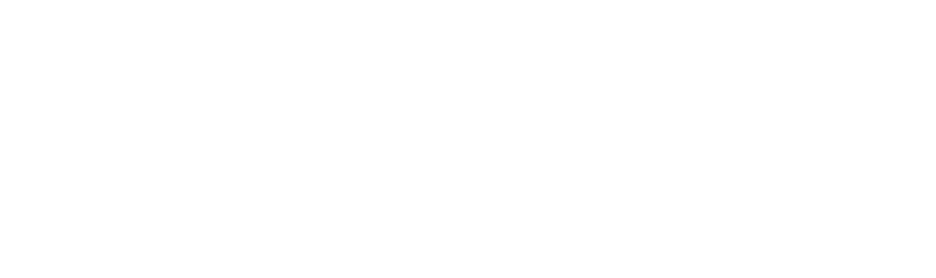
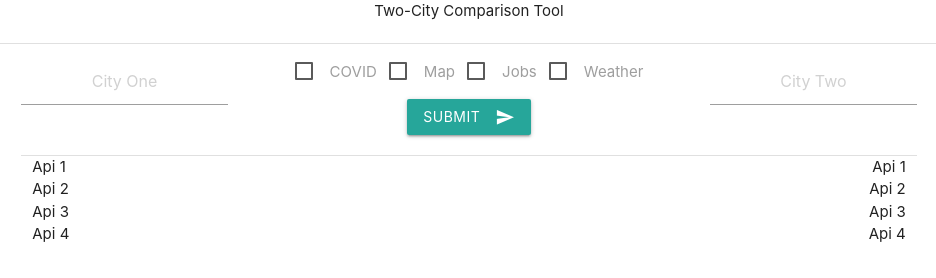
Before and after one commit to Pgandhi21/Two-City-Comparison-Tool, a plain HTML site: page index.html in a window 1280 px wide. Shown: the whole page, without its empty margins (171-1107 px from the left). Drawn offline with nearby package versions, Linux system fonts and the light colour scheme.

Commit message:
basic index.html

```diff
--- a/assets/css/datapage.css
+++ b/assets/css/datapage.css
@@ -0,0 +1,3 @@
+.checkbox-label {
+    padding: 1%;
+}
--- a/index.html
+++ b/index.html
@@ -4,9 +4,101 @@
     <meta charset="UTF-8">
     <meta http-equiv="X-UA-Compatible" content="IE=edge">
     <meta name="viewport" content="width=device-width, initial-scale=1.0">
-    <title>Document</title>
+    <title>Two-City Comparison Tool</title>
+    <link href="https://fonts.googleapis.com/icon?family=Material+Icons" rel="stylesheet">
+    <link rel="stylesheet" href="https://cdnjs.cloudflare.com/ajax/libs/materialize/1.0.0/css/materialize.min.css">
+    <link rel="stylesheet" href="assets/css/datapage.css" />
 </head>
+
 <body>
+    <header class="row">
+        <div id="header" class="col s12 center-align">Two-City Comparison Tool</div>
+    </header>
 
+    <div class="divider"></div>
+
+    <div class="container">
+        <section id="city-bar" class="col s12 m12 l12 center-align">
+            <div id="test" class="row nav-wrapper">
+                <div id="city-one" class="col s3 m3 l3">
+                    <div class="input-field">
+                        <input placeholder="City One" id="first_name" type="text" class="validate center-align">
+                    </div>
+                </div>
+                <div id="criteria" class="col s6 m6 l6">
+                    <div id="checkboxes">
+                        <form action="#">
+                            <p>
+                              <label class="checkbox-label">
+                                <input type="checkbox" />
+                                <span>COVID</span>
+                              </label>
+                              <label class="checkbox-label">
+                                <input type="checkbox" />
+                                <span>Map</span>
+                              </label>
+                              <label class="checkbox-label">
+                                <input type="checkbox" />
+                                <span>Jobs</span>
+                              </label>
+                              <label class="checkbox-label">
+                                <input type="checkbox" />
+                                <span>Weather</span>
+                              </label>
+                            </p>
+                        </form>
+                    </div>
+                    <div id="button">
+                        <div id="submit">
+                            <button class="btn waves-effect waves-light" type="submit" name="action">Submit
+                                <i class="material-icons right">send</i>
+                            </button>
+                        </div>
+                    </div>
+                </div>
+                <div id="city-two" class="col s3 m3 l3">
+                    <div class="input-field">
+                        <input placeholder="City Two" id="first_name" type="text" class="validate center-align">
+                    </div>
+                </div>
+            </div>
+        </section>
+
+        <div class="divider"></div>
+
+        <main id="api-list" class="row ">
+            <div id="city-one-api" class="col s6 left-align">
+                <div>
+                    Api 1
+                </div>
+                <div>
+                    Api 2
+                </div>
+                <div>
+                    Api 3
+                </div>
+                <div>
+                    Api 4
+                </div>
+            </div>
+            <div id="city-two-api" class="col s6 right-align">
+                <div>
+                    Api 1
+                </div>
+                <div>
+                    Api 2
+                </div>
+                <div>
+                    Api 3
+                </div>
+                <div>
+                    Api 4
+                </div>
+            </div>
+        </main>
+    </div>
+
+    <script src="https://cdnjs.cloudflare.com/ajax/libs/materialize/1.0.0/js/materialize.min.js"></script>
 </body>
+
 </html>
```
